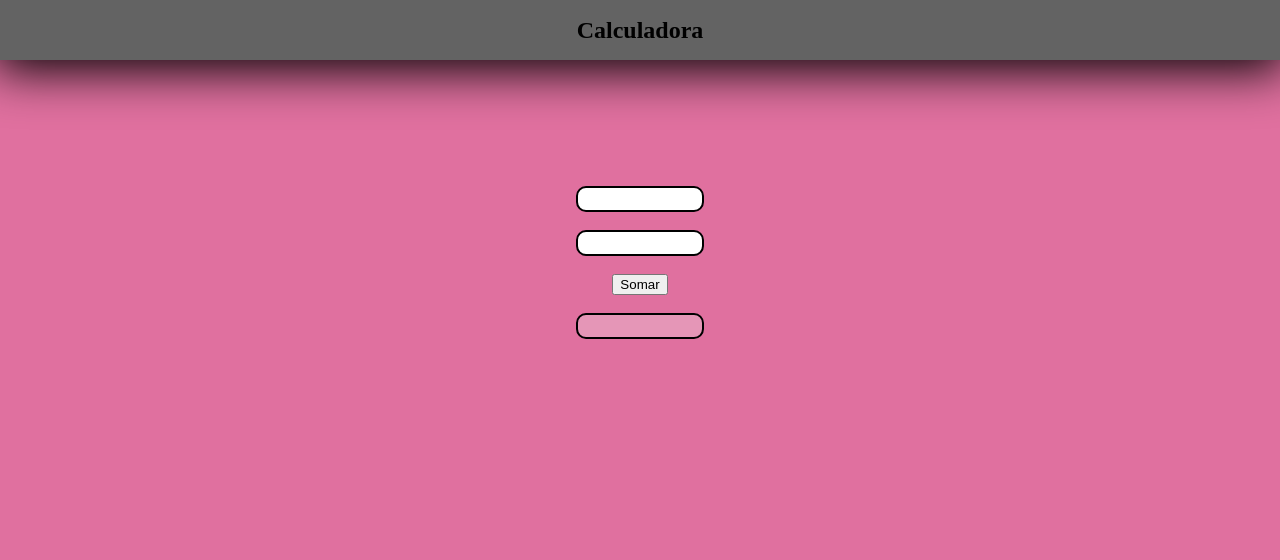
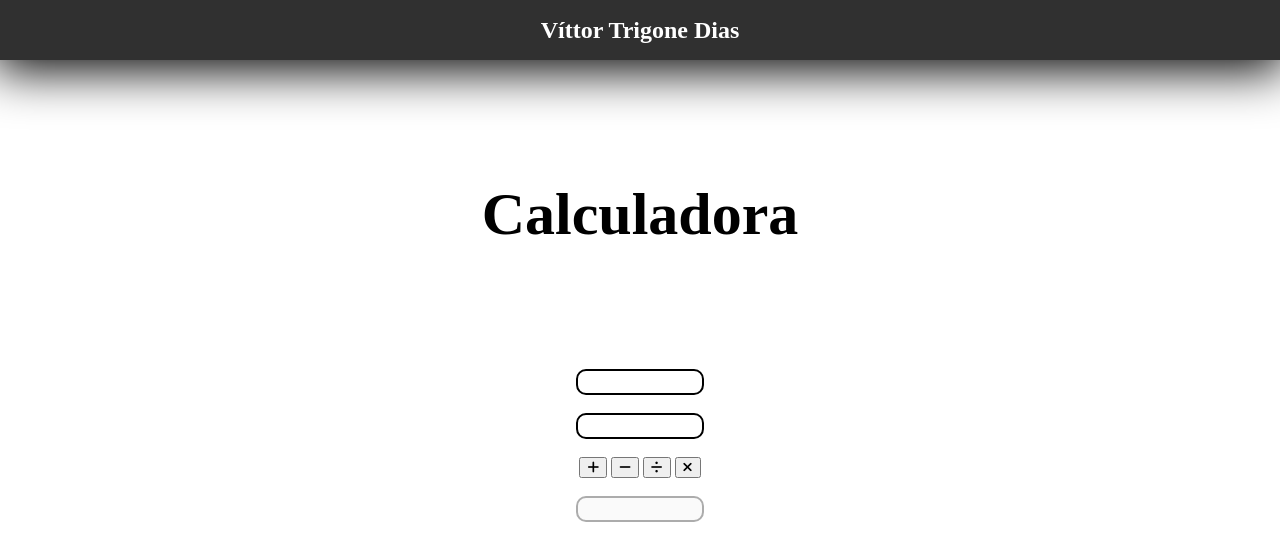
Before and after one commit to VittorTrigone/Aula-10-03-23, a plain HTML site: page index.html in a window 1280 px wide. Drawn offline with nearby package versions, Linux system fonts and the light colour scheme.

Commit message:
Calculadora

```diff
--- a/index.html
+++ b/index.html
@@ -5,41 +5,86 @@
     <meta http-equiv="X-UA-Compatible" content="IE=edge">
     <meta name="viewport" content="width=device-width, initial-scale=1.0">
     <title>Calculadora</title>
+    <link rel="stylesheet" href="https://cdn.jsdelivr.net/npm/bootstrap-icons@1.10.3/font/bootstrap-icons.css">
 </head>
-<body style="background-color: rgb(224, 112, 159); padding: 0; margin: 0;">
-    <nav style="width: 100%; height: 60px; background-color: rgb(99, 99, 99); display: flex; flex-direction: column; justify-content: center; box-shadow: 0px 5px 50px 5px black;">
-        <h1 style="text-align: center; ">Calculadora</h1>
+<style>
+    body{
+        background-color: rgb(255, 255, 255);
+        padding: 0;
+        margin: 0;
+    }
+
+    nav{
+        width: 100%;
+        height: 60px;
+        background-color: rgb(48, 48, 48);
+        display: flex;
+        flex-direction: column;
+        justify-content: center; box-shadow: 0px 5px 50px 5px black;
+    }
+
+    nav h1{
+        text-align: center; color: white;
+    }
+
+    .titulo{
+        text-align: center;
+        color: rgb(0, 0, 0);
+        padding: 80px;
+        font-size: 60px;
+    }
+</style>
+<body>
+    <nav>
+        <h1>Víttor Trigone Dias</h1>
     </nav>
-    <br>
-    <br>
-    <br>
-    <br>
-    <br>
-    <br>
-    <br>
+    <h1 class="titulo">Calculadora</h1>
     <center>
     <form style="display: flex; flex-direction: column; width: 20%; align-items: center;">
         <input style="width: 120px; height: 20px; border-style: solid; border-color: black; border-radius: 10px;" id="num1" type="text"></input>
         <br>
         <input style="width: 120px; height: 20px; border-style: solid; border-color: black; border-radius: 10px;" id="num2" type="text"></input>
         <br>
-        <button type="button" onclick="somar()">Somar</button>
+        <div>
+            <button type="button" onclick="contas('+')"><i class="fa-solid fa-plus"></i></i></button>
+            <button type="button" onclick="contas('-')"><i class="fa-solid fa-minus"></i></button>
+            <button type="button" onclick="contas('/')"><i class="fa-solid fa-divide"></i></i></button>
+            <button type="button" onclick="contas('*')"><i class="fa-solid fa-xmark"></i></i></button>
+        </div>
         <br>
-        <input style="width: 120px; height: 20px; border-style: solid; border-color: black; border-radius: 10px;" id="soma" type="text" disabled></input>
+        <input style="width: 120px; height: 20px; border-style: solid; border-color: rgba(0, 0, 0, 0.315); border-radius: 10px;" id="conta" type="text" disabled></input>
     </form>
     </center>
     <script>
-        function somar()
+        function contas(op)
         {
-            var num1, num2, soma;
+            var num1, num2, resultado;
 
             num1 = parseFloat(document.getElementById("num1").value);
             num2 = parseFloat(document.getElementById("num2").value);
 
-            soma = num1 + num2;
+            switch(op)
+            {
+                case '+':
+                    resultado = num1 + num2;
+                break;
 
-            document.getElementById("soma").value = soma;
+                case '-':
+                    resultado = num1 - num2;
+                break;
+
+                case '/':
+                    resultado = num1 / num2;
+                break;
+
+                case '*':
+                    resultado = num1 * num2;
+                break;
+            }
+
+            document.getElementById("conta").value = resultado;
         }
     </script>
+    <script src="https://kit.fontawesome.com/f55ca80b44.js" crossorigin="anonymous"></script>
 </body>
 </html>
```
